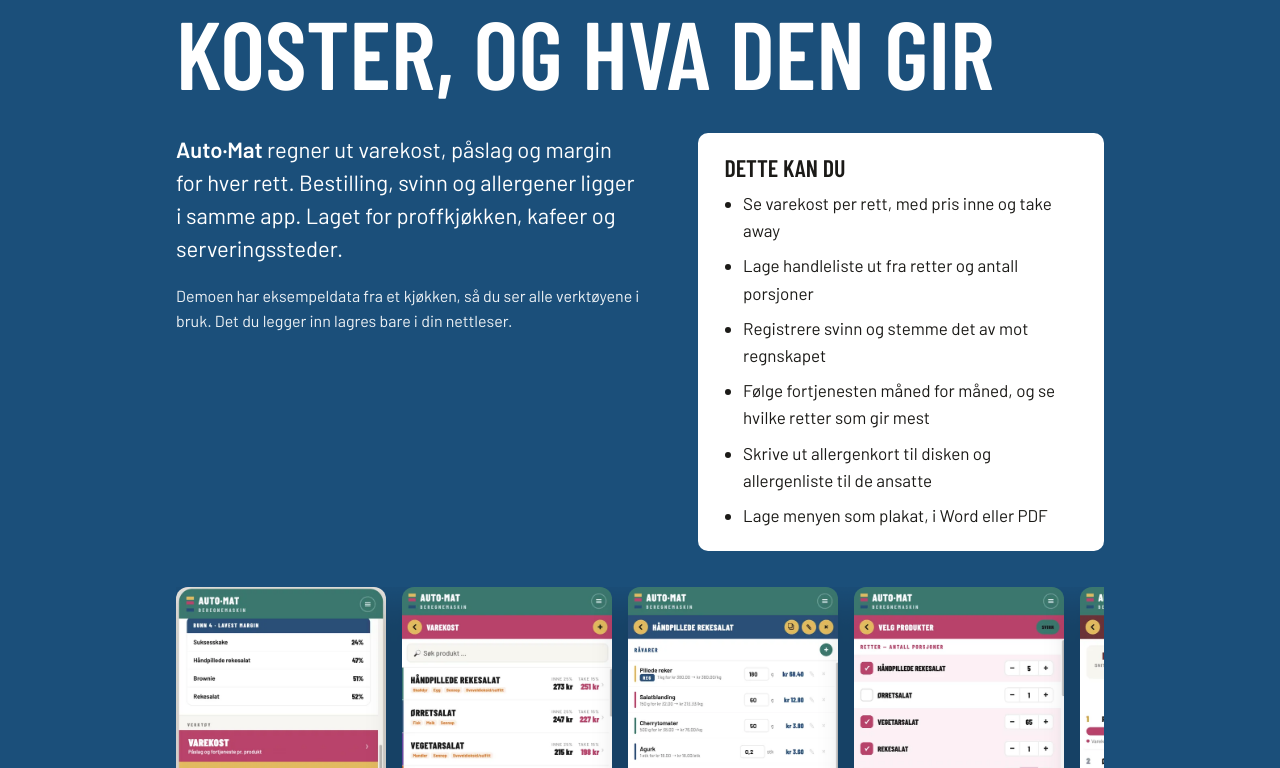
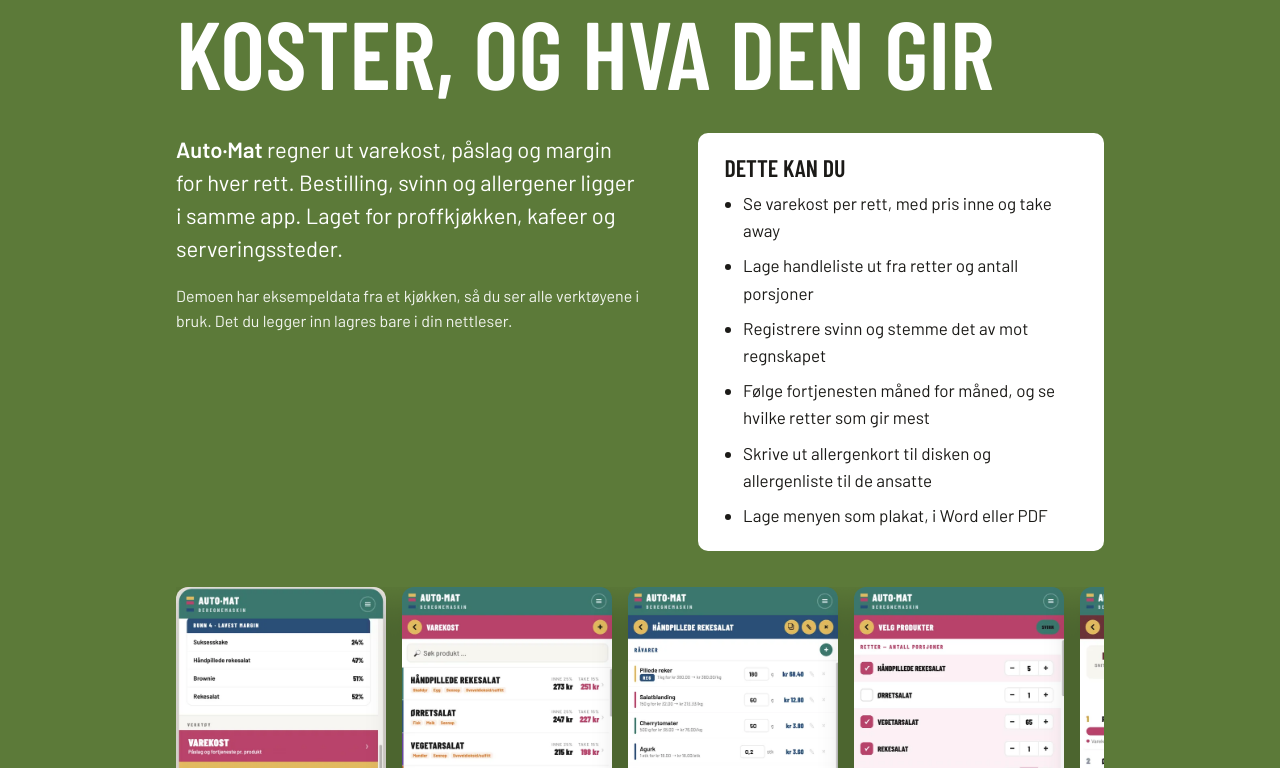
Before and after one commit to Alphlord/spisbart, a plain HTML site: page index.html in a window 1280 px wide. Shown: the part 2032-2800 px from the top of the page. Drawn offline with nearby package versions, Linux system fonts and the light colour scheme; a web font is replaced by a local one.

Commit message:
Nettside: Kafé og kjøkken grønn
Co-Authored-By: Claude Sonnet 5.5 <noreply@anthropic.com>
Claude-Session: https://claude.ai/code/session_01M5bijTNddT3jSzkMhrT2E8

```diff
--- a/index.html
+++ b/index.html
@@ -140,7 +140,7 @@ footer .wrap{display:flex;gap:8px 24px;flex-wrap:wrap;justify-content:space-betw
 .tile span{display:block;margin-top:10px;font-size:17px;max-width:20em}
 .tile:hover{filter:brightness(1.08)}
 .tile.t-barn,.ch-barn{background:#E8B84B}
-.tile.t-kafe,.ch-kafe{background:#1B4F7A}
+.tile.t-kafe,.ch-kafe{background:#5C7A39}
 .tile.t-prove,.ch-prove{background:#C8376A}
 .tile.t-barn,.ch-barn,.ch-barn h2,.ch-barn .sub-app h3,.ch-barn .chapter a{color:#1B1A17}
 .chapter.ch-barn,.chapter.ch-barn h2,.chapter.ch-barn .pitch,.chapter.ch-barn .ch-note{color:#1B1A17}
```
